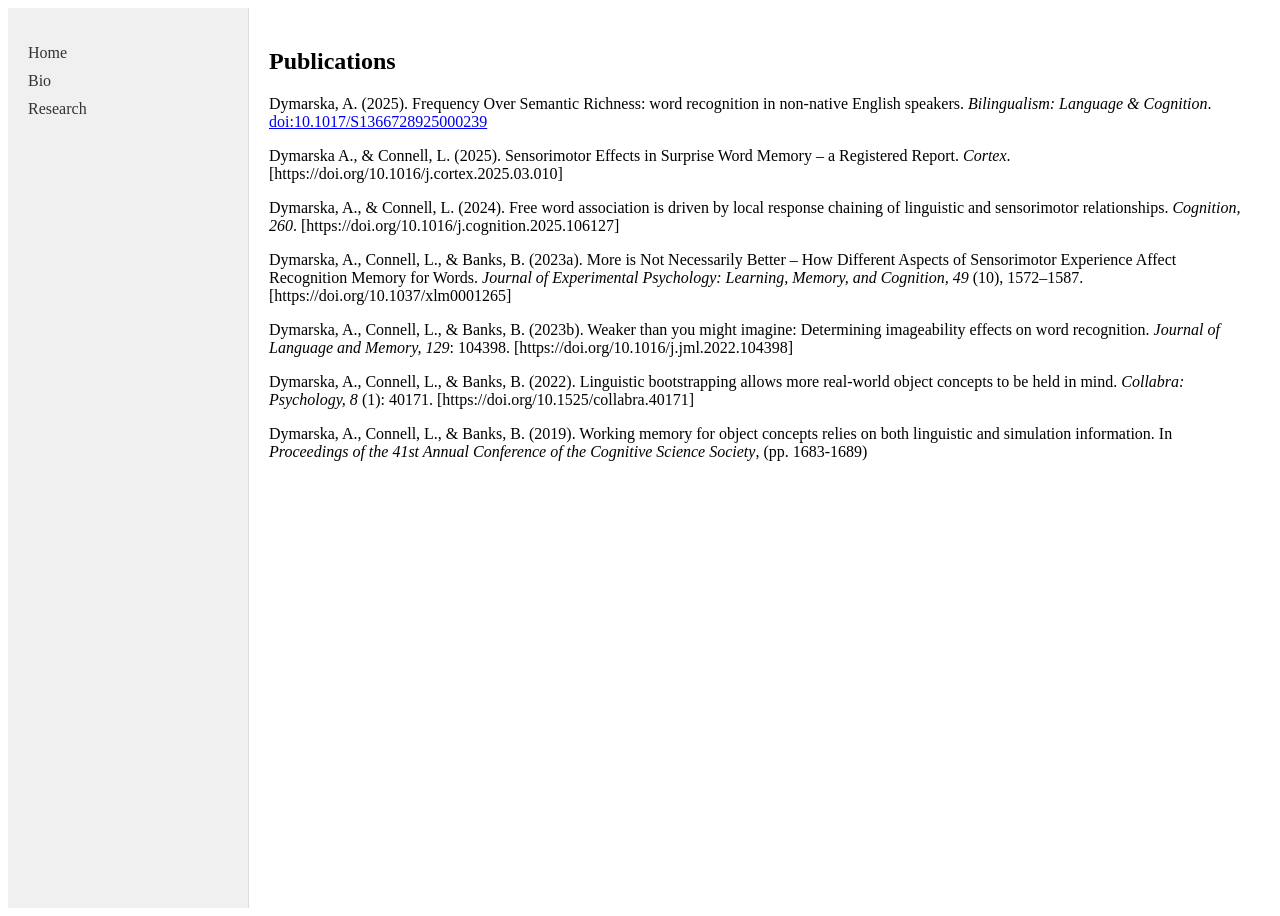
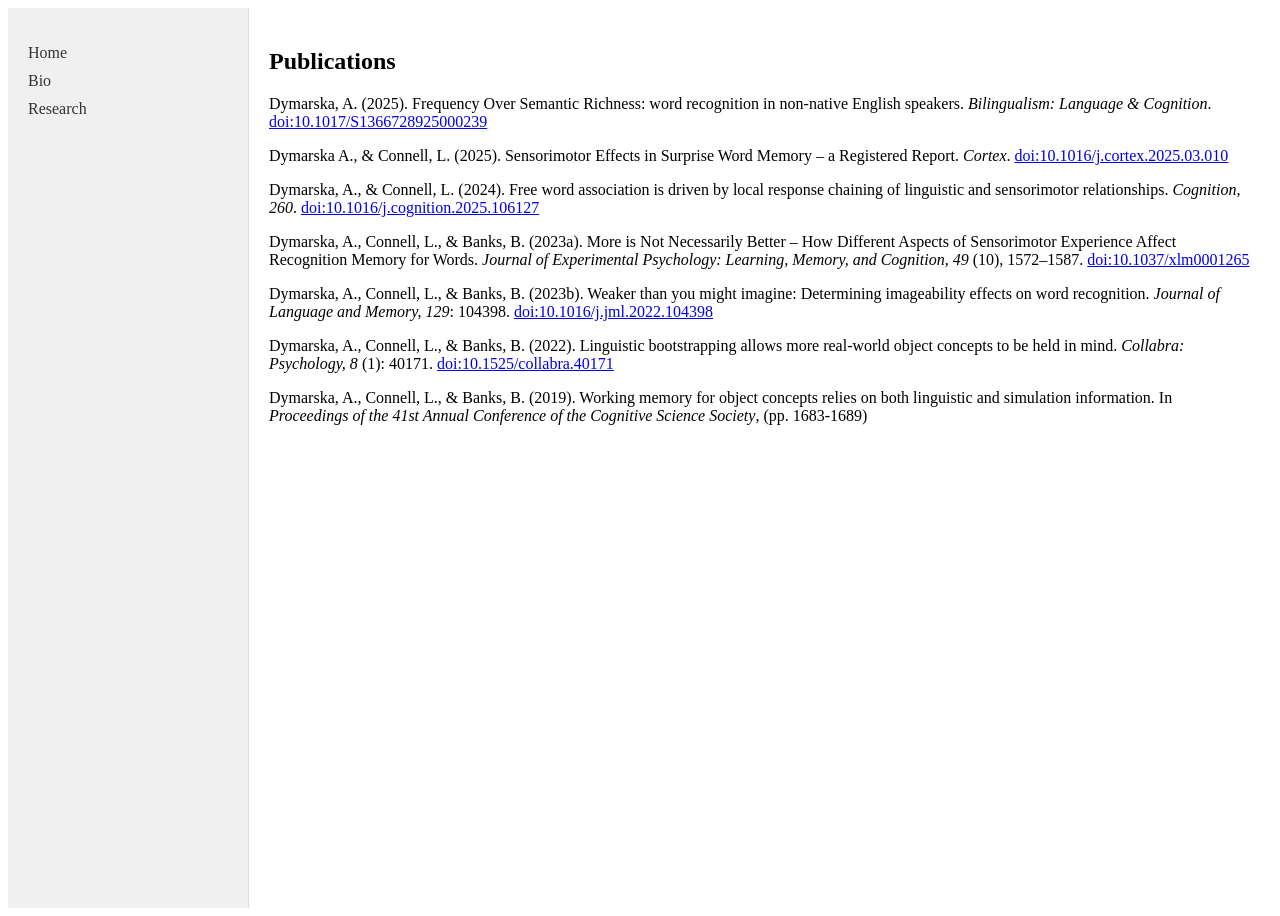
Before and after one commit to AgataDymarska/agatadymarska.github.io, a Jekyll site: the page built from research.md, in a window 1280 px wide. Built offline with Jekyll 4.4.1, drawn with Linux system fonts in a browser that asks for light colours; some of the changed lines change nothing that is shown.

Commit message:
Update research.md

```diff
--- a/research.md
+++ b/research.md
@@ -6,14 +6,14 @@ title: "Research"
 
 Dymarska, A. (2025). Frequency Over Semantic Richness: word recognition in non-native English speakers. *Bilingualism: Language & Cognition*. [doi:10.1017/S1366728925000239](https://doi.org/10.1017/S1366728925000239)
 
-Dymarska A., & Connell, L. (2025). Sensorimotor Effects in Surprise Word Memory – a Registered Report. *Cortex*. [https://doi.org/10.1016/j.cortex.2025.03.010]
+Dymarska A., & Connell, L. (2025). Sensorimotor Effects in Surprise Word Memory – a Registered Report. *Cortex*. [doi:10.1016/j.cortex.2025.03.010](https://doi.org/10.1016/j.cortex.2025.03.010)
 
-Dymarska, A., & Connell, L. (2024). Free word association is driven by local response chaining of linguistic and sensorimotor relationships. *Cognition, 260*. [https://doi.org/10.1016/j.cognition.2025.106127]
+Dymarska, A., & Connell, L. (2024). Free word association is driven by local response chaining of linguistic and sensorimotor relationships. *Cognition, 260*.  [doi:10.1016/j.cognition.2025.106127](https://doi.org/10.1016/j.cognition.2025.106127)
 
-Dymarska, A., Connell, L., & Banks, B. (2023a). More is Not Necessarily Better – How Different Aspects of Sensorimotor Experience Affect Recognition Memory for Words. *Journal of Experimental Psychology: Learning, Memory, and Cognition, 49* (10), 1572–1587. [https://doi.org/10.1037/xlm0001265]
+Dymarska, A., Connell, L., & Banks, B. (2023a). More is Not Necessarily Better – How Different Aspects of Sensorimotor Experience Affect Recognition Memory for Words. *Journal of Experimental Psychology: Learning, Memory, and Cognition, 49* (10), 1572–1587. [doi:10.1037/xlm0001265](https://doi.org/10.1037/xlm0001265)
 
-Dymarska, A., Connell, L., & Banks, B. (2023b). Weaker than you might imagine: Determining imageability effects on word recognition. *Journal of Language and Memory, 129*: 104398. [https://doi.org/10.1016/j.jml.2022.104398]
+Dymarska, A., Connell, L., & Banks, B. (2023b). Weaker than you might imagine: Determining imageability effects on word recognition. *Journal of Language and Memory, 129*: 104398. [doi:10.1016/j.jml.2022.104398](https://doi.org/10.1016/j.jml.2022.104398)
 
-Dymarska, A., Connell, L., & Banks, B. (2022). Linguistic bootstrapping allows more real-world object concepts to be held in mind. *Collabra: Psychology, 8* (1): 40171. [https://doi.org/10.1525/collabra.40171]
+Dymarska, A., Connell, L., & Banks, B. (2022). Linguistic bootstrapping allows more real-world object concepts to be held in mind. *Collabra: Psychology, 8* (1): 40171. [doi:10.1525/collabra.40171](https://doi.org/10.1525/collabra.40171)
 
 Dymarska, A., Connell, L., & Banks, B. (2019). Working memory for object concepts relies on both linguistic and simulation information. In *Proceedings of the 41st Annual Conference of the Cognitive Science Society*, (pp. 1683-1689)
```
